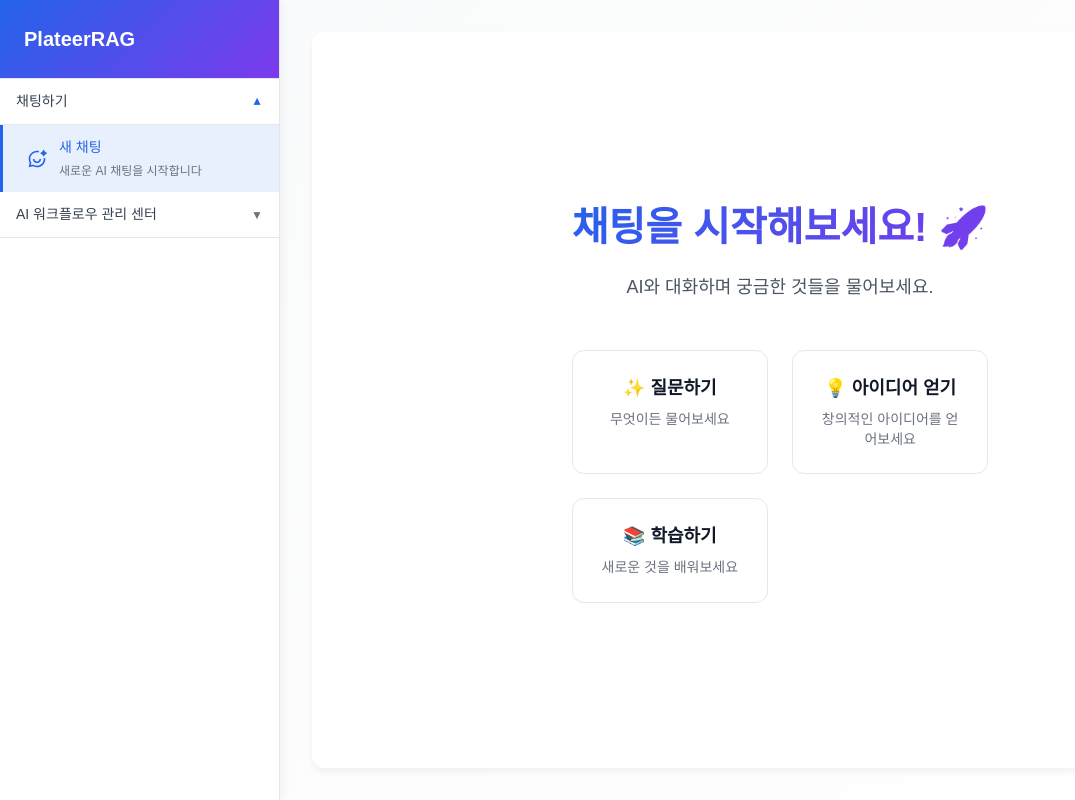
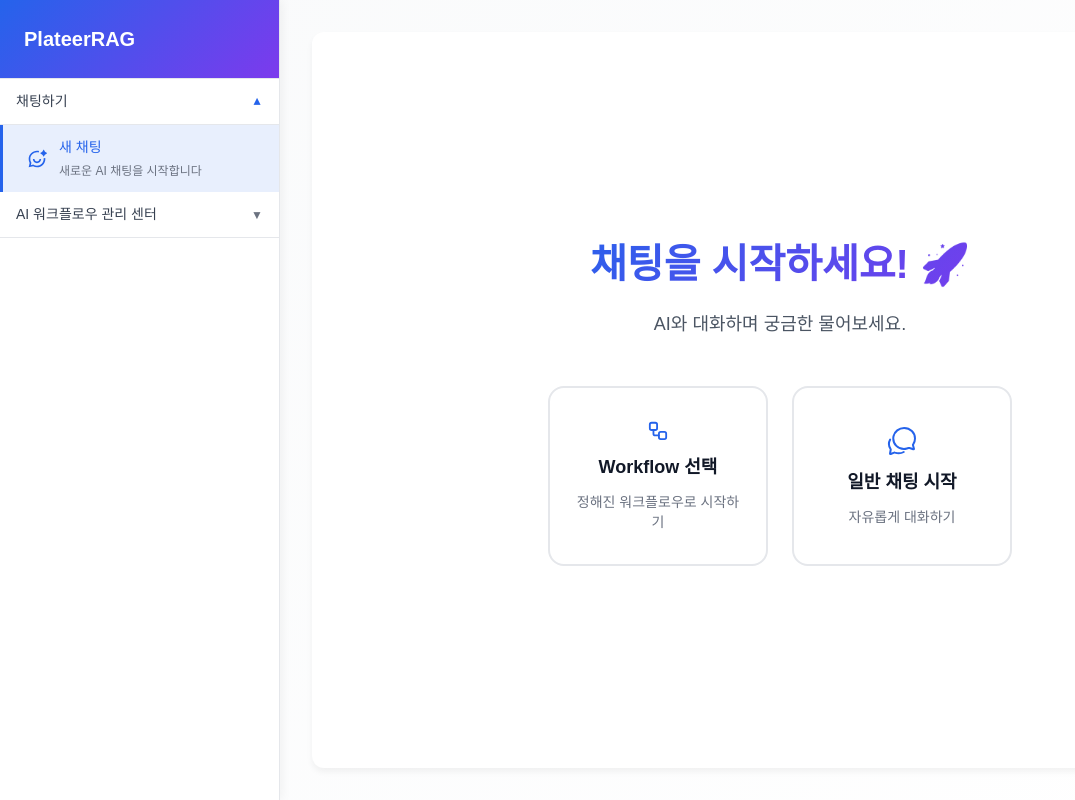
Before and after one commit to X2bee/PlateeRAG, a Next.js app: page /chat in a window 1280 px wide. Shown: the whole page, without its empty margins (0-1075 px from the left). Built offline with nearby package versions, Linux system fonts and the light colour scheme.

Commit message:
refactor: Move ChatContent styles to a new SCSS file and update component imports

```diff
--- a/src/app/chat/components/ChatContent.module.scss
+++ b/src/app/chat/assets/ChatContent.module.scss
@@ -54,33 +54,43 @@ $white: #ffffff;
   }
 }
 
-.suggestionCards {
-  display: grid;
-  grid-template-columns: repeat(auto-fit, minmax(180px, 1fr));
+.buttonContainer {
+  display: flex;
   gap: 1.5rem;
   margin-top: 2rem;
+  justify-content: center;
+  flex-wrap: wrap;
 }
 
-.card {
+.workflowButton,
+.chatButton {
   background: $white;
-  border: 1px solid $gray-200;
-  border-radius: 0.75rem;
-  padding: 1.5rem;
+  border: 2px solid $gray-200;
+  border-radius: 1rem;
+  padding: 2rem 1.5rem;
   text-align: center;
   transition: all 0.3s ease;
   cursor: pointer;
+  width: 220px;
+  height: 180px;
+  display: flex;
+  flex-direction: column;
+  align-items: center;
+  justify-content: center;
+  gap: 0.75rem;
+  flex-shrink: 0;
 
-  &:hover {
-    transform: translateY(-2px);
-    box-shadow: 0 8px 25px rgba(0, 0, 0, 0.1);
-    border-color: $primary-blue;
+  svg {
+    font-size: 2rem;
+    color: $primary-blue;
+    transition: all 0.3s ease;
   }
 
   h3 {
     font-size: 1.125rem;
     font-weight: 600;
     color: $gray-900;
-    margin: 0 0 0.5rem 0;
+    margin: 0;
   }
 
   p {
@@ -88,6 +98,23 @@ $white: #ffffff;
     color: $gray-500;
     margin: 0;
     line-height: 1.4;
+  }
+
+  &:hover {
+    transform: translateY(-3px);
+    box-shadow: 0 10px 30px rgba(0, 0, 0, 0.15);
+    border-color: $primary-blue;
+    background: linear-gradient(135deg, rgba(37, 99, 235, 0.05) 0%, rgba(124, 58, 237, 0.05) 100%);
+
+    svg {
+      color: $primary-purple;
+      transform: scale(1.1);
+    }
+  }
+
+  &:active {
+    transform: translateY(-1px);
+    box-shadow: 0 5px 15px rgba(0, 0, 0, 0.1);
   }
 }
 
@@ -105,12 +132,17 @@ $white: #ffffff;
     }
   }
 
-  .suggestionCards {
-    grid-template-columns: 1fr;
+  .buttonContainer {
+    flex-direction: column;
     gap: 1rem;
+    align-items: center;
   }
 
-  .card {
-    padding: 1rem;
+  .workflowButton,
+  .chatButton {
+    width: 100%;
+    max-width: 280px;
+    height: 160px;
+    padding: 1.5rem;
   }
 }
--- a/src/app/chat/components/ChatContent.tsx
+++ b/src/app/chat/components/ChatContent.tsx
@@ -1,26 +1,26 @@
 import React from 'react';
-import styles from './ChatContent.module.scss';
+import styles from '@/app/chat/assets/ChatContent.module.scss';
+import { LuWorkflow } from "react-icons/lu";
+import { IoChatbubblesOutline } from "react-icons/io5";
 
 const ChatContent: React.FC = () => {
     return (
         <div className={styles.chatContainer}>
             <div className={styles.welcomeSection}>
                 <div className={styles.welcomeContent}>
-                    <h1>채팅을 시작해보세요! 🚀</h1>
-                    <p>AI와 대화하며 궁금한 것들을 물어보세요.</p>
-                    <div className={styles.suggestionCards}>
-                        <div className={styles.card}>
-                            <h3>✨ 질문하기</h3>
-                            <p>무엇이든 물어보세요</p>
-                        </div>
-                        <div className={styles.card}>
-                            <h3>💡 아이디어 얻기</h3>
-                            <p>창의적인 아이디어를 얻어보세요</p>
-                        </div>
-                        <div className={styles.card}>
-                            <h3>📚 학습하기</h3>
-                            <p>새로운 것을 배워보세요</p>
-                        </div>
+                    <h1>채팅을 시작하세요! 🚀</h1>
+                    <p>AI와 대화하며 궁금한  물어보세요.</p>
+                    <div className={styles.buttonContainer}>
+                        <button className={styles.workflowButton}>
+                            <LuWorkflow />
+                            <h3>Workflow 선택</h3>
+                            <p>정해진 워크플로우로 시작하기</p>
+                        </button>
+                        <button className={styles.chatButton}>
+                            <IoChatbubblesOutline />
+                            <h3>일반 채팅 시작</h3>
+                            <p>자유롭게 대화하기</p>
+                        </button>
                     </div>
                 </div>
             </div>
```
